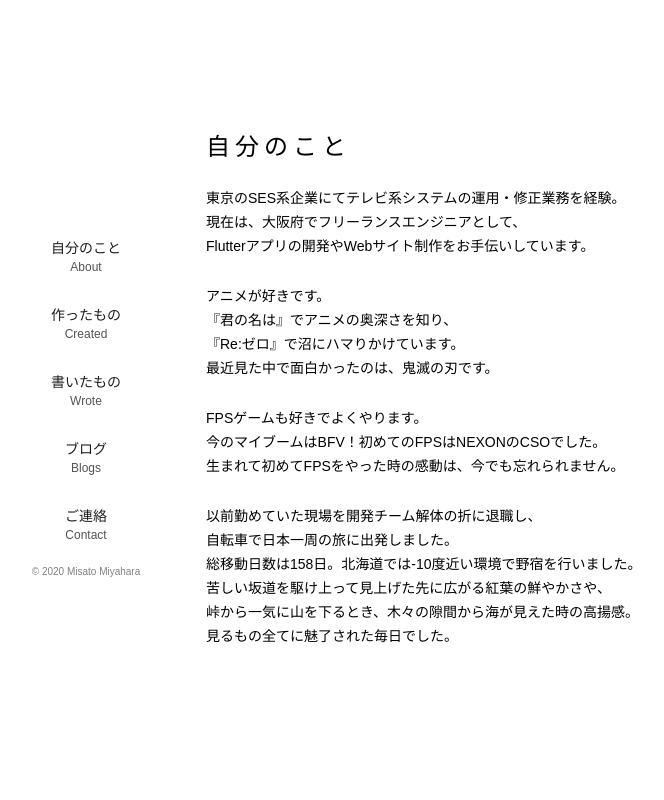
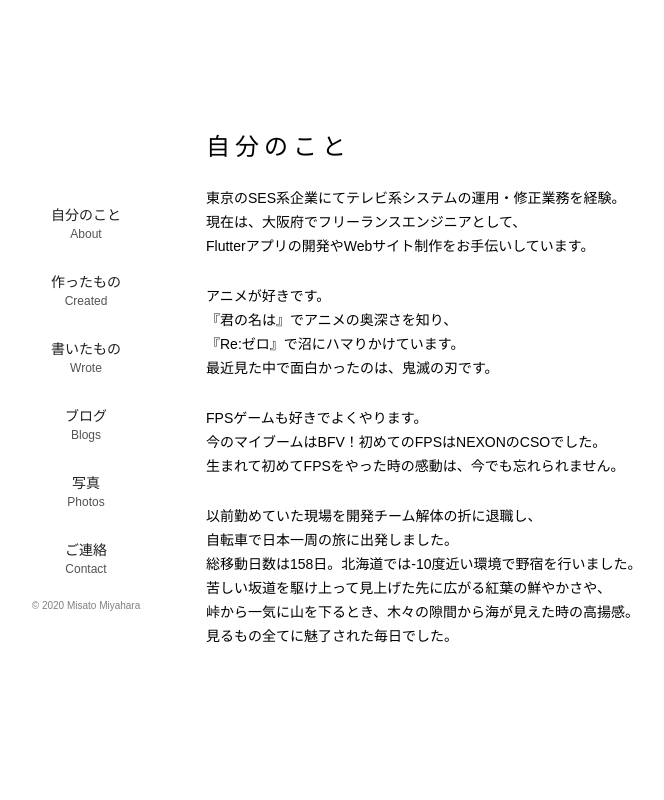
Before and after one commit to mi-miya/for-misato-fans, a Nuxt app: page / in a window 1280 px wide. Shown: the top 800 px of the page, without its empty margins (154-818 px from the left). Built offline with nearby package versions, Linux system fonts and the light colour scheme.

Commit message:
sidebarに写真を追加

```diff
--- a/components/SideNav.vue
+++ b/components/SideNav.vue
@@ -23,6 +23,11 @@
         >
           ブログ<br><span>Blogs</span>
         </nuxt-link>
+      </li>
+      <li>
+        <a href="https://photos.google.com/share/AF1QipPAoIKtwqe_8j6fva4MRHqh46gYhFXpJA6y3yT6AVi_XUAScU4j96fFJGEB9_-c8g?hl=ja&key=T2x0NmJVV1RRQmlmZXd5YWtfTmd1TUlzdnJ2THp3">
+          写真<br><span>Photos</span>
+        </a>
       </li>
       <li>
         <a href="https://docs.google.com/forms/d/1BTCd_FQW4d5ZC_b4Su7_pAZqLvG5eaB5eDTUCPze2Nk">
```
